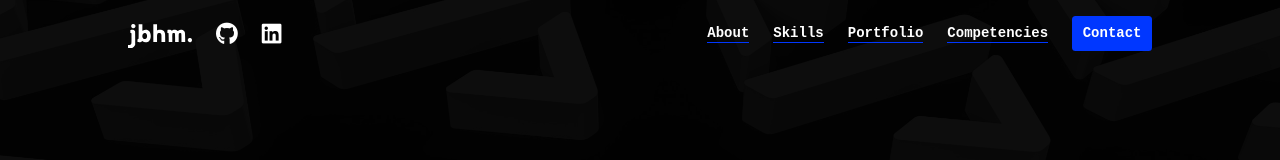
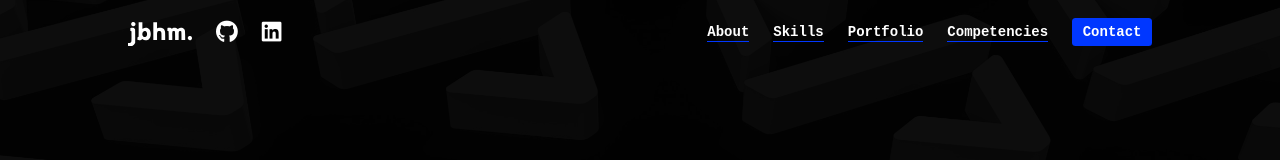
Before and after one commit to joshbraham/portfolio-site, a SvelteKit app: page / in a window 1280 px wide. Shown: the top 160 px of the page. Built offline with nearby package versions, Linux system fonts and the light colour scheme; a web font is replaced by a local one.

Commit message:
Reduce contact button padding

```diff
--- a/src/routes/+layout.svelte
+++ b/src/routes/+layout.svelte
@@ -163,7 +163,7 @@
 	}
 
 	#nav-cta {
-		padding: 0.5em 0.75em;
+		padding: 0.25em 0.75em;
 	}
 
 	main {
```
